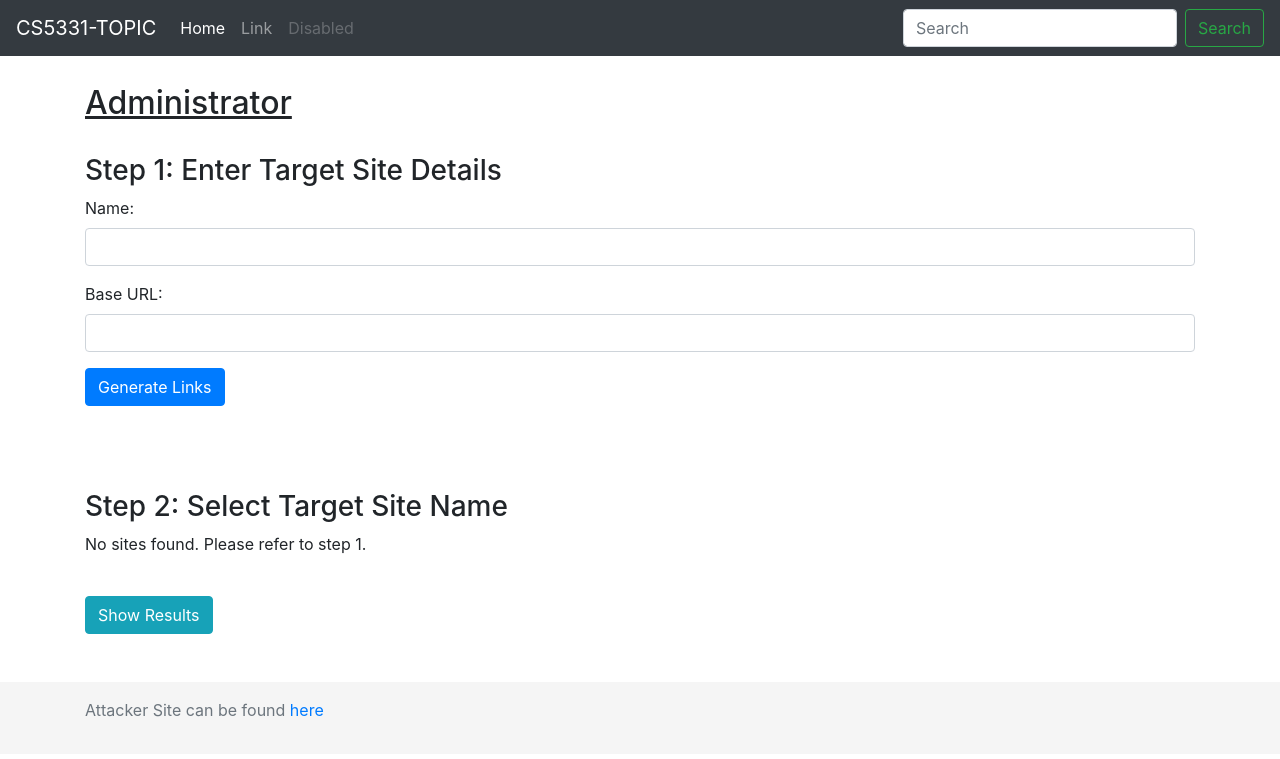
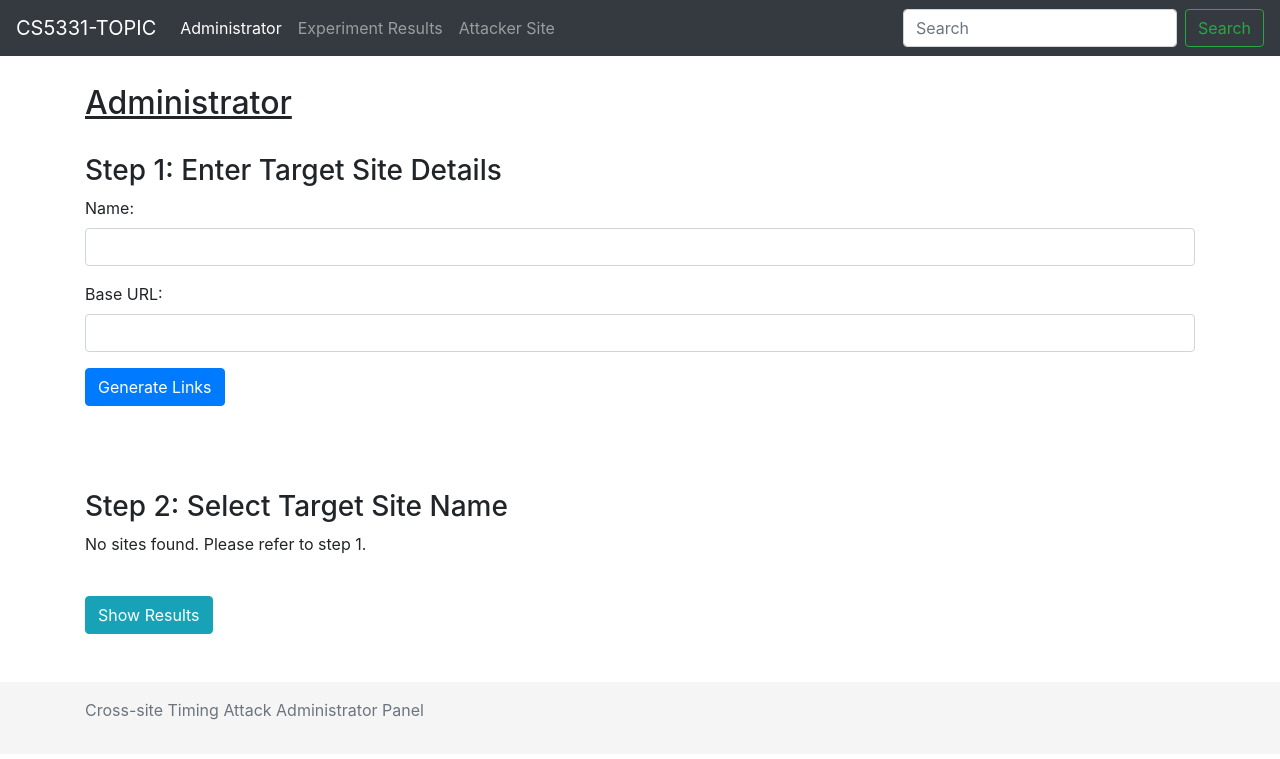
Before and after one commit to cambioforma/CS5331-Cross-Site-Timing-Attacks, a Flask app: template server/app/templates/admin.html in a window 1280 px wide. Shown: the top 759 px of the page. Run offline with Flask 2, Linux system fonts and the light colour scheme; the template is opened without the code that fills it, so the values that code supplies are empty; some libraries are stand-ins or nearby versions.

Commit message:
Enhance UI

```diff
--- a/server/app/templates/admin.html
+++ b/server/app/templates/admin.html
@@ -47,13 +47,13 @@
         <div class="collapse navbar-collapse" id="navbarCollapse">
           <ul class="navbar-nav mr-auto">
             <li class="nav-item active">
-              <a class="nav-link" href="#">Home <span class="sr-only">(current)</span></a>
+              <a class="nav-link" href="">Administrator <span class="sr-only">(current)</span></a>
             </li>
             <li class="nav-item">
-              <a class="nav-link" href="#">Link</a>
+              <a class="nav-link" href="http://127.0.0.1:5000/experiment">Experiment Results</a>
             </li>
             <li class="nav-item">
-              <a class="nav-link disabled" href="#" tabindex="-1" aria-disabled="true">Disabled</a>
+              <a class="nav-link" href="http://127.0.0.1:5000/">Attacker Site</a>
             </li>
           </ul>
           <form class="form-inline mt-2 mt-md-0">
@@ -140,7 +140,7 @@
 	</main>
 	<footer class="footer mt-auto py-3">
       <div class="container">
-        <p class="text-muted">Attacker Site can be found <a href="http://127.0.0.1:5000/">here</a></p>
+        <p class="text-muted">Cross-site Timing Attack Administrator Panel</p>
       </div>
     </footer>
 </body>
```
Also changed, not shown: server/app/templates/experiment.html (+4 -4 lines).
